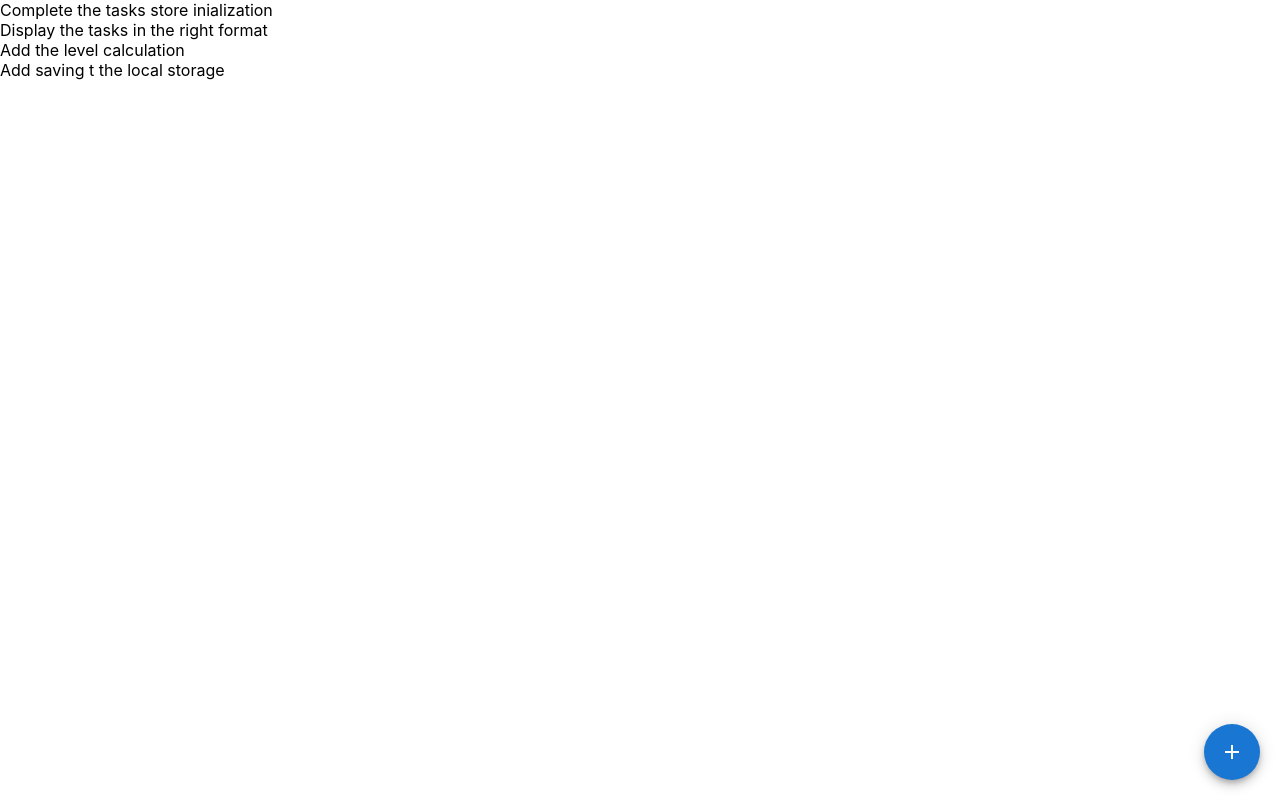
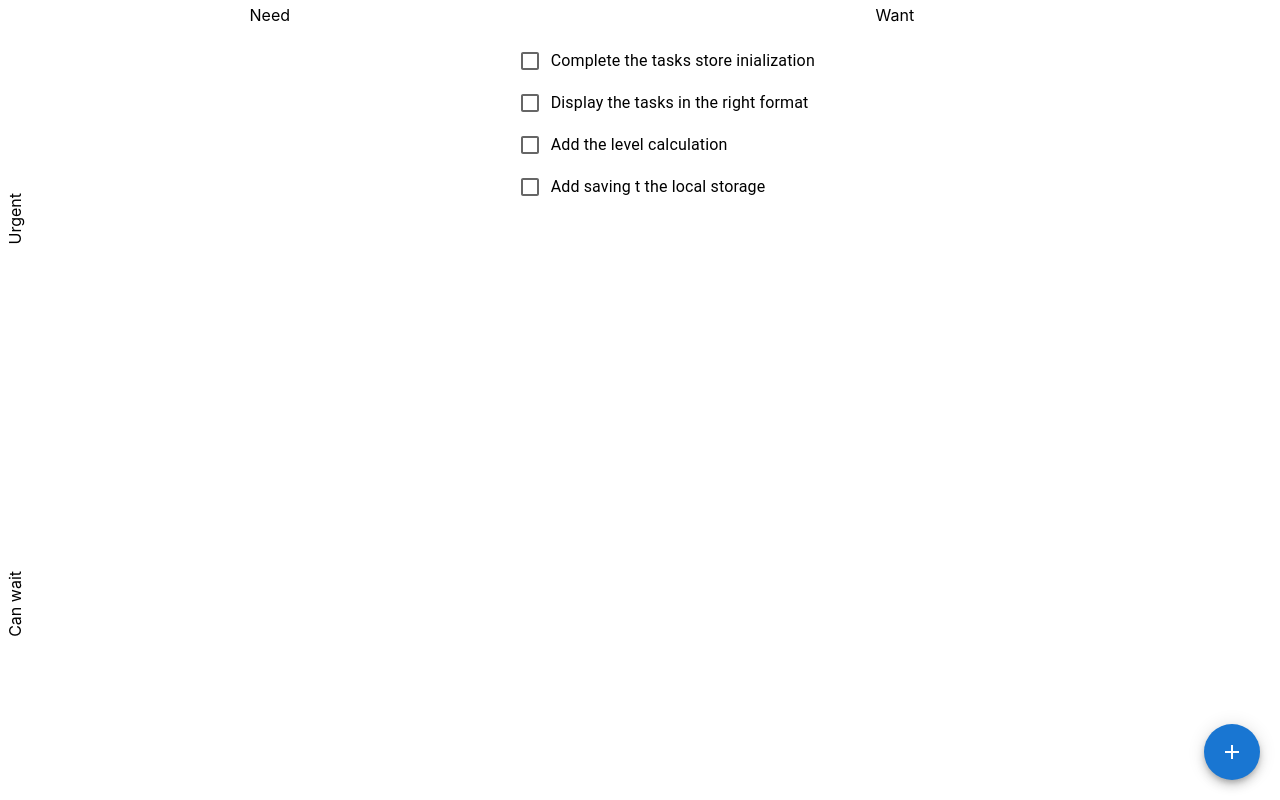
Before and after one commit to Bogomazz/dophamine, a React (Create React App) app in the folder dophamine-front/: page / in a window 1280 px wide. Built offline with nearby package versions, Linux system fonts and the light colour scheme.

Commit message:
Add Basic dsplay of tasks

```diff
--- /dev/null
+++ b/dophamine-front/src/components/TasksTable.css
@@ -0,0 +1,55 @@
+.columnsContainer {
+  display: flex;
+  height: 100%;
+}
+
+.column {
+  flex-grow: 1;
+}
+
+.firstColumn {
+  width: 30px;
+}
+
+.firstColumnText {
+  writing-mode: vertical-rl;
+  text-orientation: mixed;
+  transform: rotate(180deg);
+
+}
+
+.rowsContainer {
+  display: flex;
+  flex-direction: column;
+  height: 100%;
+}
+
+.firstRow {
+  height: 30px;
+}
+
+.row {
+  flex-grow: 1;
+}
+
+.rowHeader {
+  flex-grow: 1;
+  display: flex;
+  flex-direction: column;
+  align-items: center;
+  justify-content: center;
+}
+
+.columnHeader {
+  height: 100%;
+  display: flex;
+  flex-direction: column;
+  flex-grow: 1;
+  align-items: center;
+  justify-content: center;
+}
+
+.tasksContainer {
+  padding: 10px;
+
+}
--- a/dophamine-front/src/components/TasksTable.tsx
+++ b/dophamine-front/src/components/TasksTable.tsx
@@ -1,13 +1,98 @@
-import { Box } from "@mui/material";
-import { useSelector } from "react-redux";
+import { Box, Checkbox, FormControlLabel } from "@mui/material";
+import { useDispatch, useSelector } from "react-redux";
 import { RootState } from "../store/store";
+import "./TasksTable.css"
+import { Task } from "../models/Task";
+import { markComplete, markIncomplete } from "../store/reducers/tasksSlice";
 
 function TasksTable() {
   const tasks = useSelector((state: RootState) => state.tasks.tasks);
-  return <Box>
-    {tasks.map(task => (
-      <Box key={task.id}>{task.description}</Box>
-    ))}
+  const dispatch = useDispatch();
+
+  const urgentNeededTasks = tasks.filter(
+    task => (task.need === 'must' && task.priority ==='urgent')
+  )
+  const urgentWantedTasks = tasks.filter(
+    task => (task.need === 'want' && task.priority ==='urgent')
+  )
+  const canWaitNeededTasks = tasks.filter(
+    task => (task.need === 'must' && task.priority ==='can-wait')
+  )
+  const canWaitWantedTasks = tasks.filter(
+    task => (task.need === 'want' && task.priority ==='can-wait')
+  )
+
+  const handleTaskCheck = (taskId: number, checked: boolean) => {
+    const action = checked ? markComplete : markIncomplete;
+    dispatch(action(taskId))
+  }
+
+  function renderTasks(tasks: Task[]) {
+    return tasks.map(task => (<Box key={task.id}>
+      <FormControlLabel
+        label={task.description}
+        control={
+          <Checkbox
+            checked={task.completed}
+            onChange={(event) => handleTaskCheck(task.id, event.target.checked)}
+          />
+        }
+      />
+    </Box>
+    ))
+  }
+
+  return <Box className="columnsContainer">
+    <Box className="firstColumn">
+      <Box className="rowsContainer">
+        <Box className="firstRow">
+          <Box className="firstColumnText"></Box>
+        </Box>
+        <Box className="rowHeader">
+          <Box className="firstColumnText">Urgent</Box>
+        </Box>
+        <Box className="rowHeader">
+          <Box className="firstColumnText">Can wait</Box>
+        </Box>
+      </Box>
+    </Box>
+
+    <Box className="column">
+      <Box className="rowsContainer">
+        <Box className="firstRow">
+          <Box className="columnHeader">Need</Box>
+        </Box>
+        <Box className="row">
+          <Box className="tasksContainer">
+            {renderTasks(urgentNeededTasks)}
+          </Box>
+        </Box>
+        <Box className="row">
+          <Box className="tasksContainer">
+            {renderTasks(canWaitNeededTasks)}
+          </Box>
+        </Box>
+      </Box>
+    </Box>
+
+    <Box className="column">
+      <Box className="rowsContainer">
+        <Box className="firstRow">
+          <Box className="columnHeader">Want</Box>
+        </Box>
+        <Box className="row">
+          <Box className="tasksContainer">
+
+            {renderTasks(urgentWantedTasks)}
+          </Box>
+        </Box>
+        <Box className="row">
+          <Box className="tasksContainer">
+            {renderTasks(canWaitWantedTasks)}
+          </Box>
+        </Box>
+      </Box>
+    </Box>
   </Box>
 }
 
```
